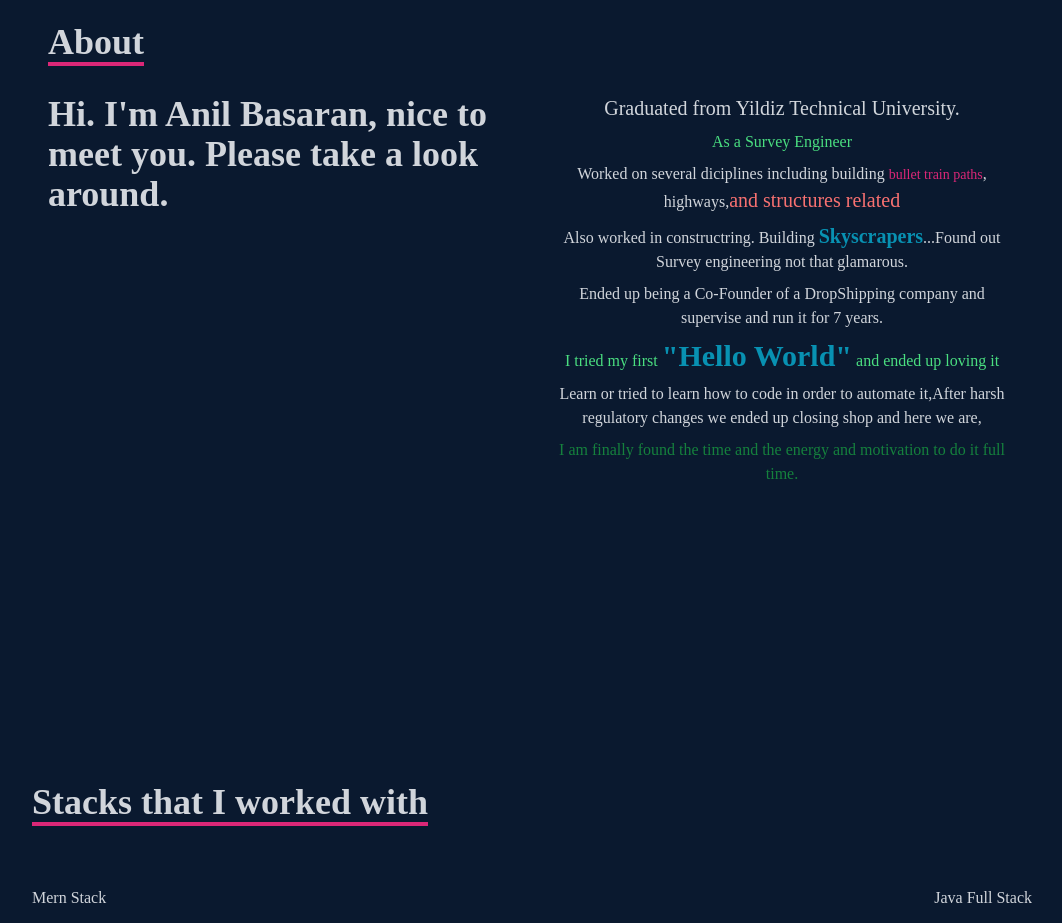
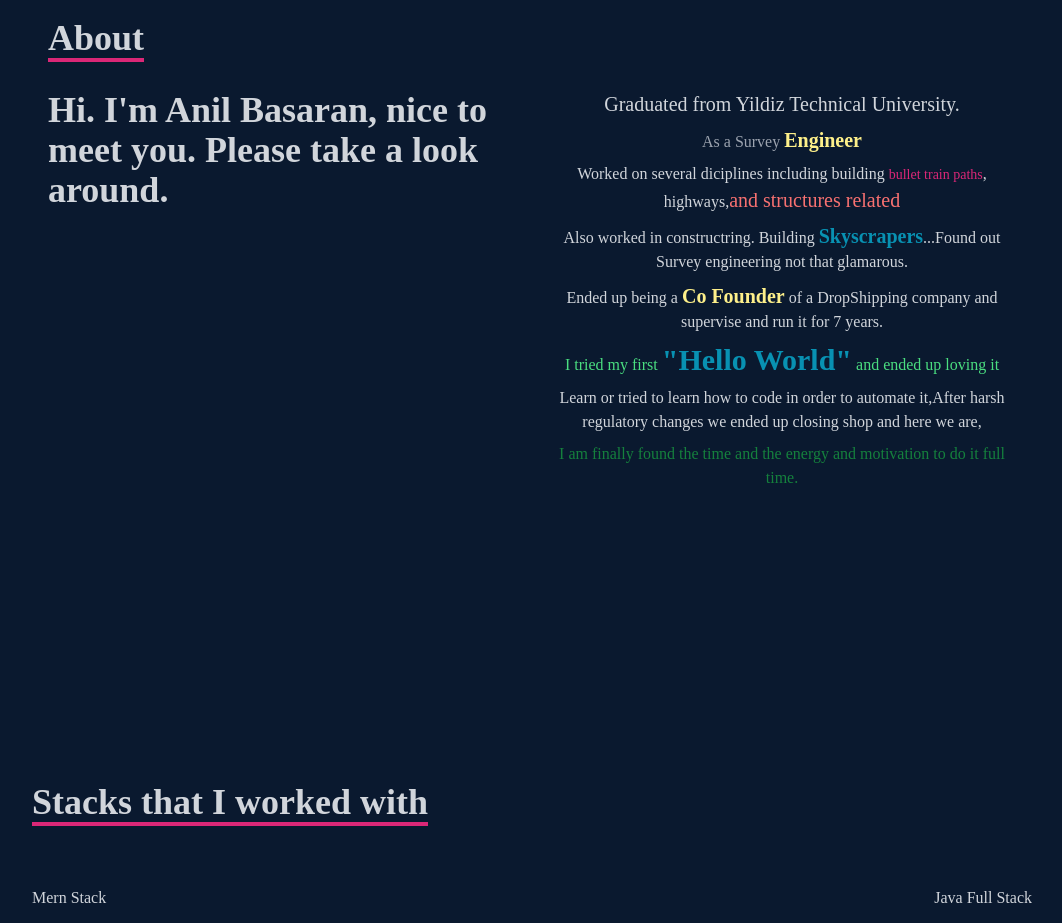
Before and after one commit to AnilBASARAN/portfolio-website-v2, a React (Create React App) app: page / in a window 1280 px wide. Shown: the part 1020-1943 px from the top of the page, without its empty margins (108-1170 px from the left). Built offline with nearby package versions, Linux system fonts and the light colour scheme.

Commit message:
colorfull mind

```diff
--- a/src/components/About.jsx
+++ b/src/components/About.jsx
@@ -18,10 +18,10 @@ const About = () => {
             </div>
             <div className='flex flex-col gap-2 items-center  justify-center sm:text-center'>
               <p className='text-xl'>Graduated from Yildiz Technical University.</p>
-              <p className='text-green-400'>As a Survey Engineer</p>
+              <p className='text-gray-400'>As a Survey <span className=' text-yellow-200 font-semibold text-xl'>Engineer</span></p>
               <p>Worked on several diciplines including building <span className='text-sm text-pink-600'>bullet train paths</span>, highways,<span className='text-xl text-red-400'>and structures  related</span></p>
               <p>Also worked in constructring. Building <span className=' text-cyan-600 font-semibold text-xl'>Skyscrapers</span>...Found out Survey engineering not that glamarous.</p>
-              <p> Ended up being a Co-Founder of a DropShipping company and supervise and run it for 7 years.</p>
+              <p> Ended up being a <span className=' text-yellow-200 font-semibold text-xl'>Co Founder</span> of a DropShipping company and supervise and run it for 7 years.</p>
                 <p className='text-green-400'>I tried my first <span className=' text-cyan-600 font-semibold text-3xl'>"Hello World"</span> and ended up loving it </p>
                 <p>Learn or tried to learn how to code in order to automate it,After harsh regulatory changes we ended up closing shop and here we are, </p>
               <p className='text-green-700'>I am finally found the time and the energy and motivation to do it full time.</p>
```
